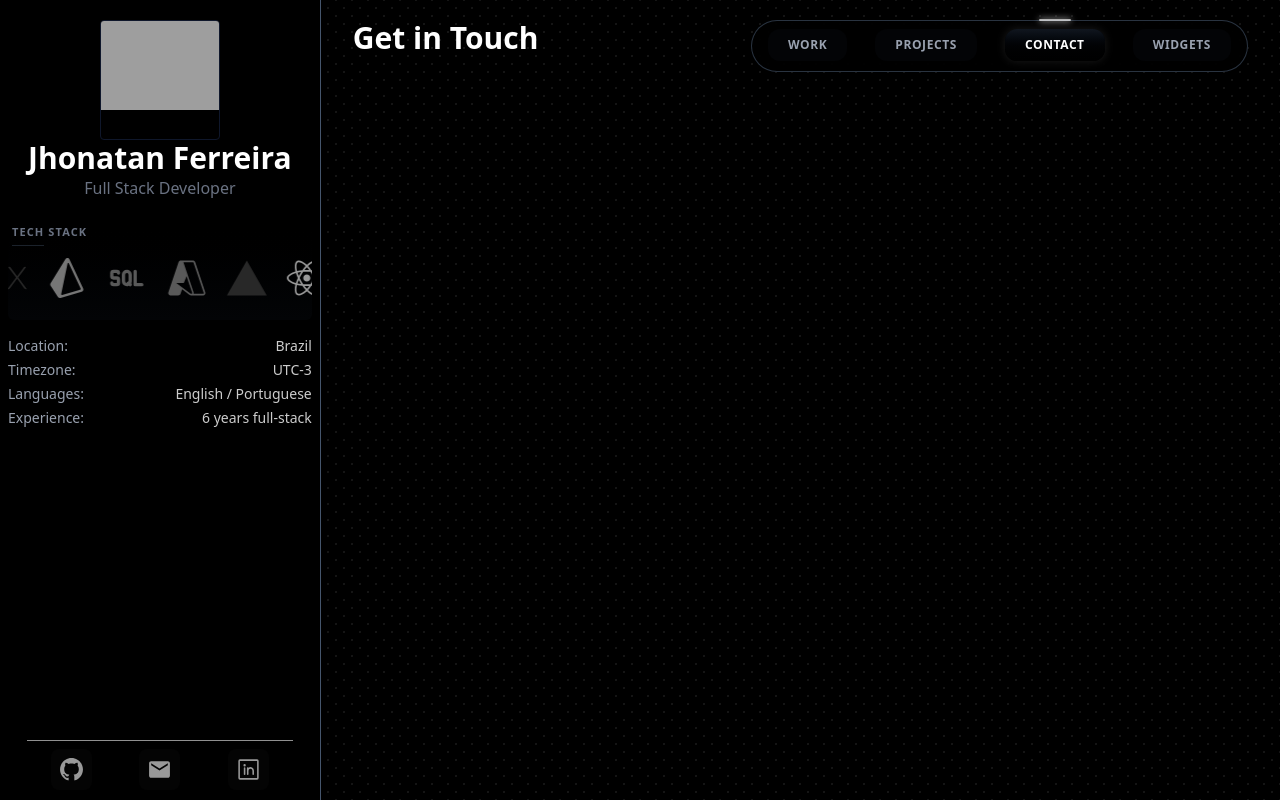
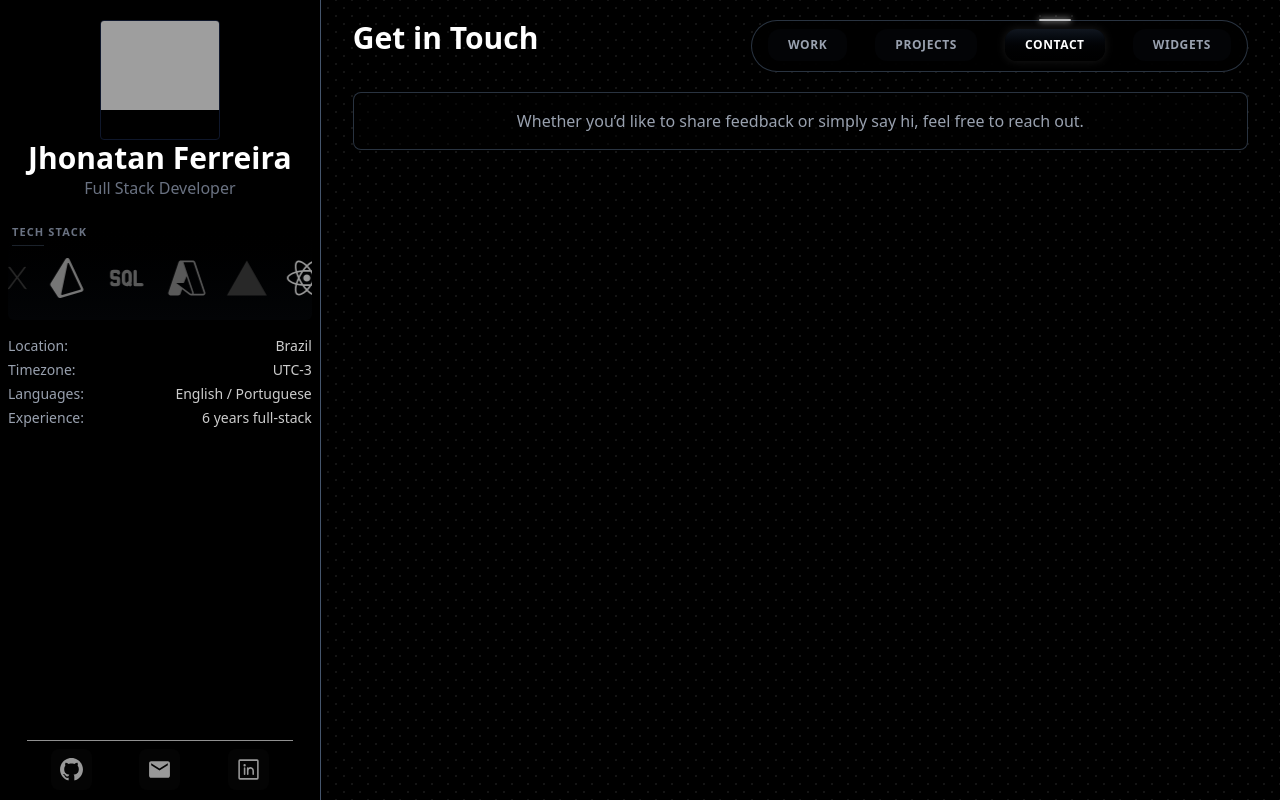
Before and after one commit to jhonatanAlanFerreira/portfolio, a Next.js app: page / in a window 1280 px wide. Both pictures are taken after a click on the button "CONTACT". Built offline with nearby package versions, Linux system fonts and the light colour scheme; grey boxes are pictures that could not be loaded.

Commit message:
create contact section WIP

```diff
--- a/components/pageComponents/Contact/Contact.tsx
+++ b/components/pageComponents/Contact/Contact.tsx
@@ -1,5 +1,12 @@
 import { useForm } from "react-hook-form";
 
 export default function Contact() {
-  return <div></div>;
+  return (
+    <div className="w-full h-full bg-black/50 p-4 border border-slate-600/60 hover:border-slate-400/50 transition-colors duration-300 rounded-lg text-center">
+      <p className="text-gray-400">
+        Whether you’d like to share feedback or simply say hi, feel free to
+        reach out.
+      </p>
+    </div>
+  );
 }
```
